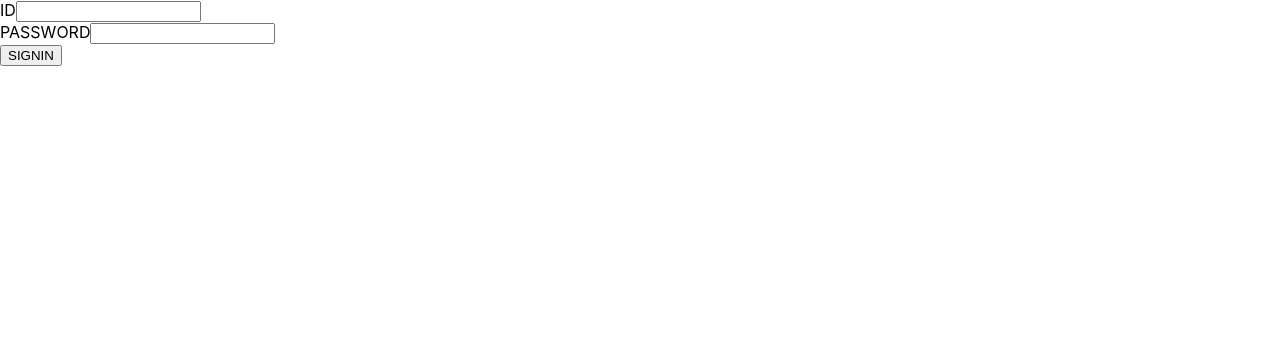
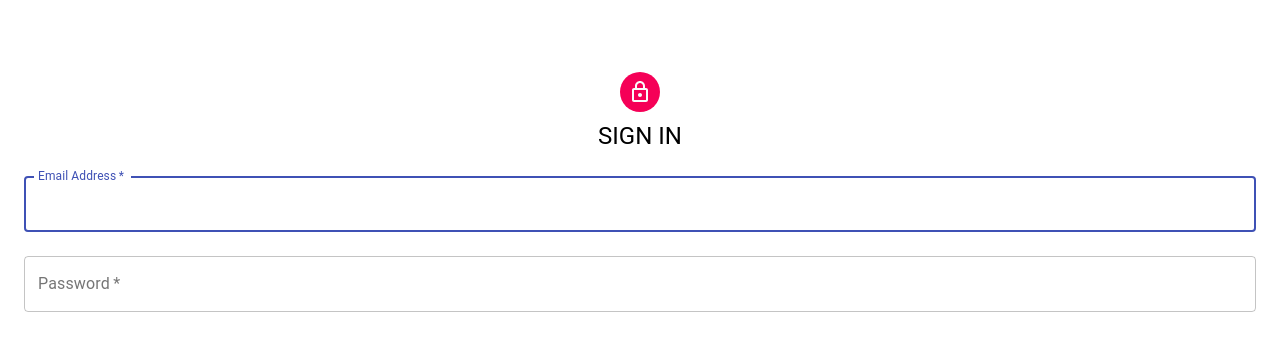
Before and after one commit to ksmabcd135/GreenLunch, a React (Create React App) app: page / in a window 1280 px wide. Shown: the top 350 px of the page. Built offline with nearby package versions, Linux system fonts and the light colour scheme.

Commit message:
material design

```diff
--- a/package.json
+++ b/package.json
@@ -3,6 +3,8 @@
   "version": "0.1.0",
   "private": true,
   "dependencies": {
+    "@material-ui/core": "^4.11.3",
+    "@material-ui/icons": "^4.11.2",
     "@testing-library/jest-dom": "^5.11.6",
     "@testing-library/react": "^11.2.2",
     "@testing-library/user-event": "^12.5.0",
--- /dev/null
+++ b/src/components/Auth/Auth.css
@@ -0,0 +1,6 @@
+.auth-form {
+  position: absolute;
+  top: 50%;
+  left: 50%;
+  border: solid 1px black;
+}
--- a/src/components/Auth/Auth.js
+++ b/src/components/Auth/Auth.js
@@ -1,10 +1,67 @@
 import LocalSigin from "./LocalSignin/LocalSigin";
+import Container from "@material-ui/core/Container";
+import { makeStyles } from "@material-ui/core/styles";
+import Avatar from "@material-ui/core/Avatar";
+import LockOutlinedIcon from "@material-ui/icons/LockOutlined";
+import Typography from "@material-ui/core/Typography";
+import TextField from "@material-ui/core/TextField";
+
+import "./Auth.css";
+
+const useStyles = makeStyles((theme) => ({
+  paper: {
+    marginTop: theme.spacing(8),
+    display: "flex",
+    flexDirection: "column",
+    alignItems: "center",
+  },
+  avatar: {
+    margin: theme.spacing(1),
+    backgroundColor: theme.palette.secondary.main,
+  },
+  form: {
+    width: "100%",
+    marginTop: theme.spacing(1),
+  },
+}));
 
 const Auth = () => {
+  const classes = useStyles();
   return (
-    <div>
-      <LocalSigin />
-    </div>
+    <Container fixed>
+      <div className={classes.paper}>
+        <Avatar className={classes.avatar}>
+          <LockOutlinedIcon />
+        </Avatar>
+        <Typography component="h1" variant="h5">
+          SIGN IN
+        </Typography>
+        <form className={classes.form}>
+          <TextField
+            variant="outlined"
+            margin="normal"
+            required
+            fullWidth
+            id="email"
+            label="Email Address"
+            name="email"
+            autoComplete="email"
+            autoFocus
+          />
+          <TextField
+            variant="outlined"
+            margin="normal"
+            required
+            fullWidth
+            name="password"
+            label="Password"
+            type="password"
+            id="password"
+            autoComplete="current-password"
+          />
+        </form>
+      </div>
+    </Container>
   );
 };
 
```
Also changed, not shown: 2 other files (tests, documents, lock files or other folders).
